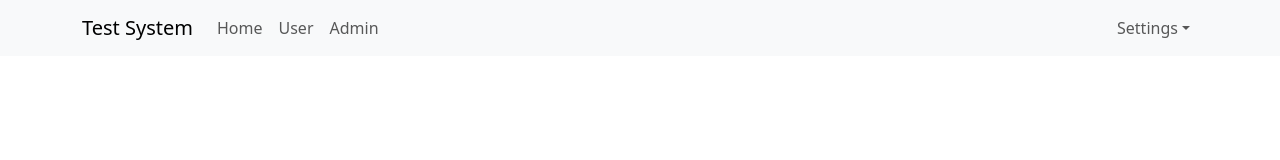
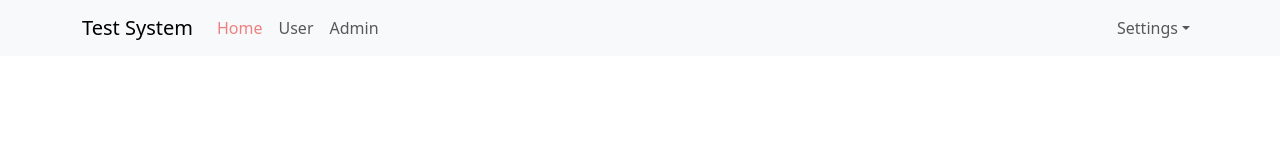
Before and after one commit to PhongNguyenwm/re-reactjs, a React (Create React App) app: page / in a window 1280 px wide. Shown: the top 160 px of the page. Built offline with nearby package versions, Linux system fonts and the light colour scheme.

Commit message:
video #50 NavLink & Active Link

```diff
--- a/src/App.scss
+++ b/src/App.scss
@@ -7,3 +7,15 @@
   -webkit-font-smoothing: antialiased;
   -moz-osx-font-smoothing: grayscale;
 }
+
+.app-container {
+  .header-container {
+    .navbar-nav {
+      .nav-link {
+        &.active {
+          color: lightcoral;
+        }
+      }
+    }
+  }
+}
--- a/src/components/Header/Header.js
+++ b/src/components/Header/Header.js
@@ -2,7 +2,7 @@
 import Nav from "react-bootstrap/Nav";
 import Navbar from "react-bootstrap/Navbar";
 import NavDropdown from "react-bootstrap/NavDropdown";
-import { Link } from "react-router-dom";
+import { NavLink } from "react-router-dom";
 
 const Header = () => {
   return (
@@ -12,15 +12,15 @@
         <Navbar.Toggle aria-controls="basic-navbar-nav" />
         <Navbar.Collapse id="basic-navbar-nav">
           <Nav className="me-auto">
-            <Link className="nav-link" to="/">
+            <NavLink className="nav-link" to="/">
               Home
-            </Link>
-            <Link className="nav-link" to="/user">
+            </NavLink>
+            <NavLink className="nav-link" to="/user">
               User
-            </Link>
-            <Link className="nav-link" to="/admin">
+            </NavLink>
+            <NavLink className="nav-link" to="/admin">
               Admin
-            </Link>
+            </NavLink>
           </Nav>
           <Nav>
             <NavDropdown title="Settings" id="basic-nav-dropdown">
```
